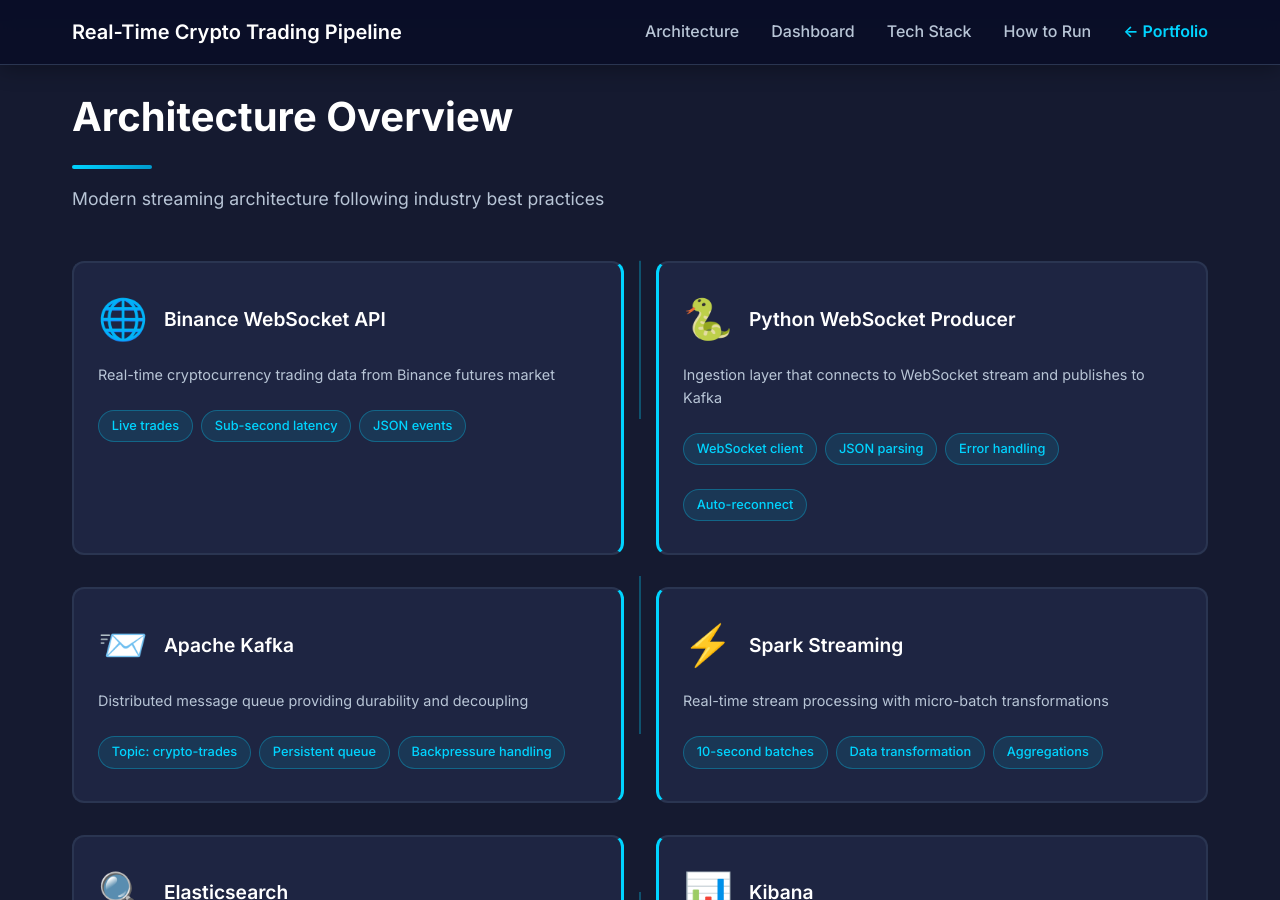
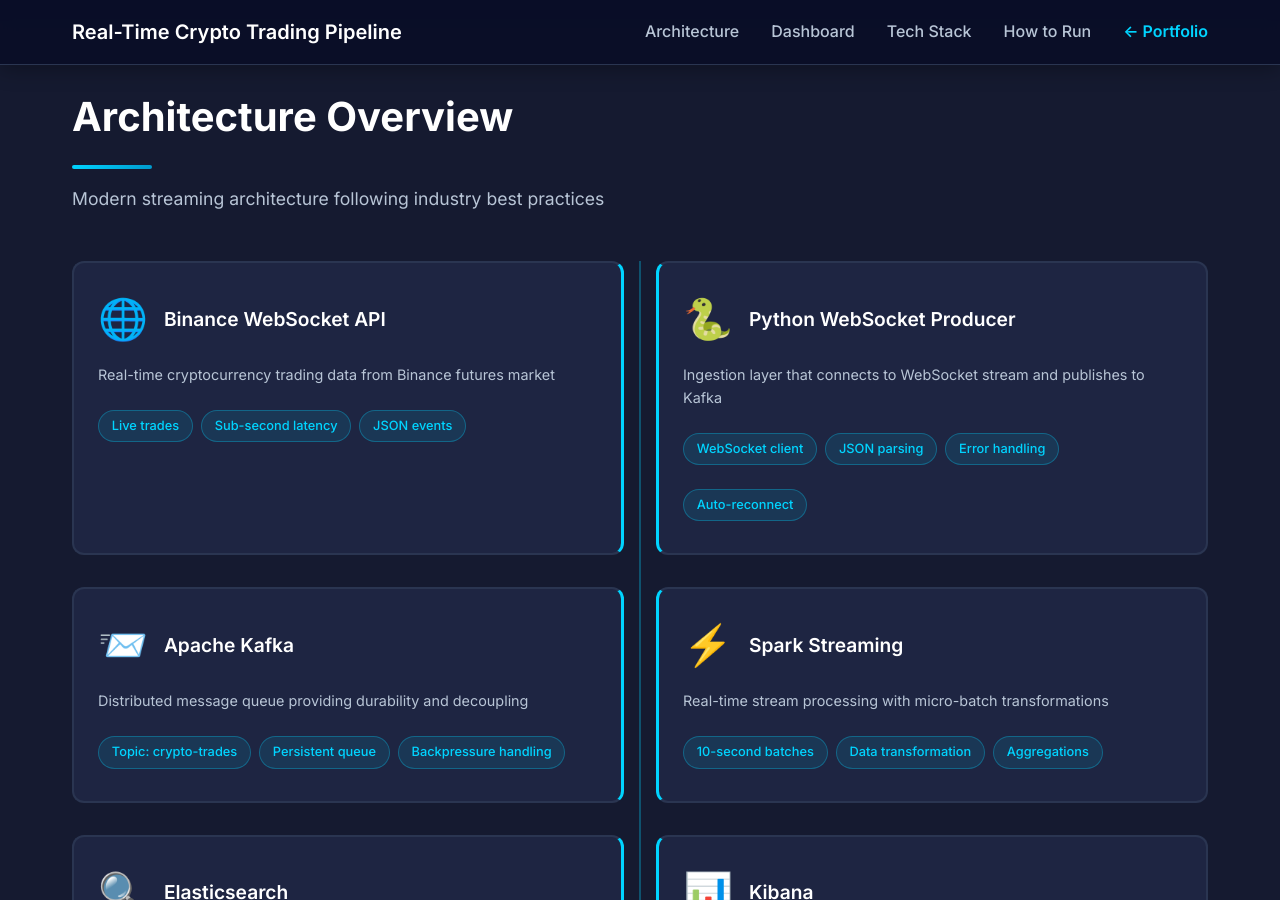
Before and after one commit to a-chmielewski/a-chmielewski.github.io, a Jekyll site: the page streaming_data_pipeline/index.html, which Jekyll copies as it is, in a window 1280 px wide and 900 px high, scrolled down 1521 px. Built offline with Jekyll 4.4.1, drawn with Linux system fonts in a browser that asks for light colours.

Commit message:
Adjust CSS for architecture flow by repositioning the element to the top and modifying its height for better visual alignment. This change enhances the overall layout and maintains responsiveness.

```diff
--- a/streaming_data_pipeline/assets/style.css
+++ b/streaming_data_pipeline/assets/style.css
@@ -280,11 +280,11 @@
 .architecture-flow::before {
   content: '';
   position: absolute;
-  top: 50%;
+  top: 0;
   left: 50%;
-  transform: translate(-50%, -50%);
+  transform: translateX(-50%);
   width: 2px;
-  height: 100%;
+  height: 3900px;
   background: linear-gradient(180deg,
     var(--accent-primary) 0%,
     var(--accent-primary) 20%,
```
